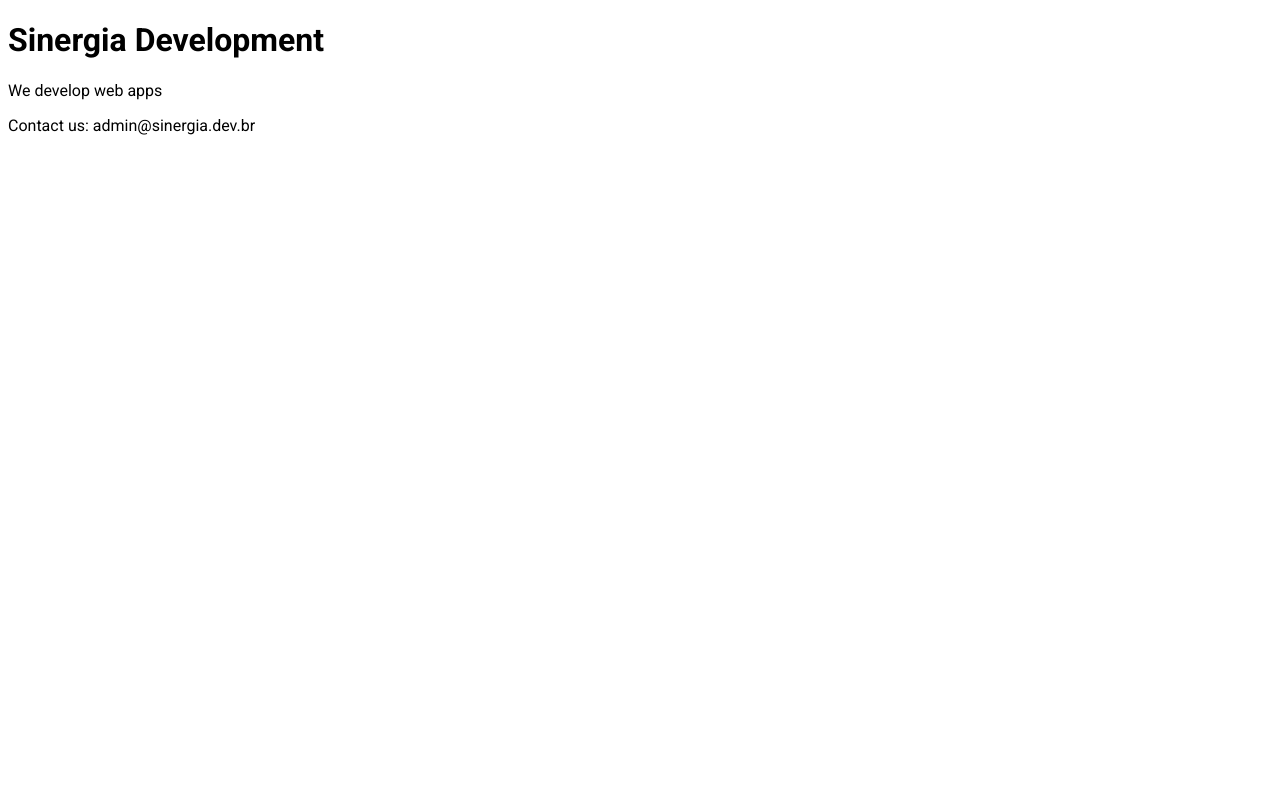
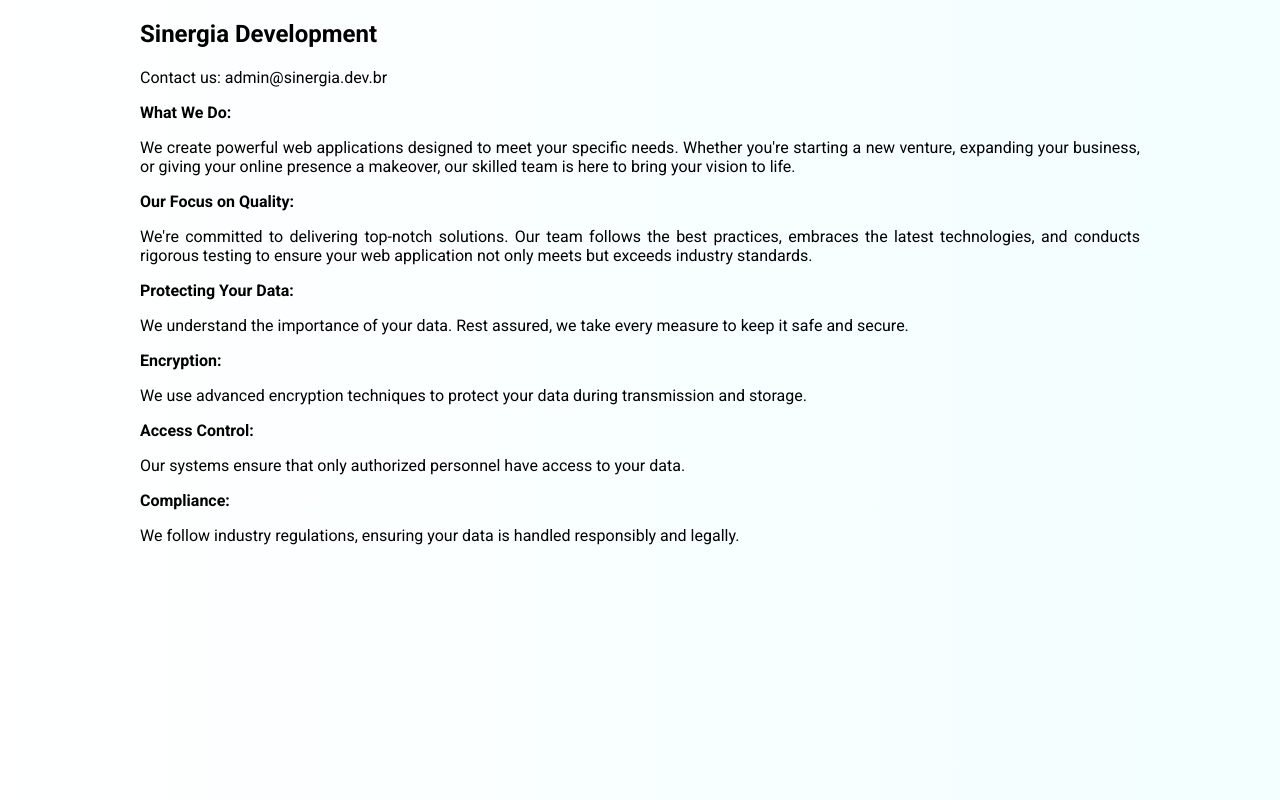
Before and after one commit to pedro-henrique-araujo/sinergia-development, a plain HTML site: page index.html in a window 1280 px wide. Drawn offline with Linux system fonts and the light colour scheme.

Commit message:
update text and add `.gitignore`

```diff
--- a/index.html
+++ b/index.html
@@ -7,14 +7,67 @@
     <style>
       @import url("https://fonts.googleapis.com/css2?family=Roboto:wght@400;500;700&display=swap");
 
-      body {
+      main {
         font-family: "Roboto", sans-serif;
+        height: 100%;
+        width: 100%;
+        position: absolute;
+        box-sizing: border-box;
+        top: 0;
+        left: 0;
+        background: linear-gradient(0.25turn, #ffffff, #f2feff);
+        margin: 0;
+        padding: 0;
+        box-sizing: border-box;
+      }
+
+      section {
+        max-width: 1000px;
+        margin: auto;
+        text-align: justify;
       }
     </style>
   </head>
   <body>
-    <h1>Sinergia Development</h1>
-    <p>We develop web apps</p>
-    <p>Contact us: admin@sinergia.dev.br</p>
+    <main>
+      <section>
+        <h1>Sinergia Development</h1>
+        <p>Contact us: admin@sinergia.dev.br</p>
+        <strong>What We Do:</strong>
+        <p>
+          We create powerful web applications designed to meet your specific
+          needs. Whether you're starting a new venture, expanding your business,
+          or giving your online presence a makeover, our skilled team is here to
+          bring your vision to life.
+        </p>
+        <strong> Our Focus on Quality: </strong>
+        <p>
+          We're committed to delivering top-notch solutions. Our team follows
+          the best practices, embraces the latest technologies, and conducts
+          rigorous testing to ensure your web application not only meets but
+          exceeds industry standards.
+        </p>
+        <strong> Protecting Your Data: </strong>
+        <p>
+          We understand the importance of your data. Rest assured, we take every
+          measure to keep it safe and secure.
+        </p>
+        <strong> Encryption: </strong>
+        <p>
+          We use advanced encryption techniques to protect your data during
+          transmission and storage.
+        </p>
+        <strong> Access Control: </strong>
+        <p>
+          Our systems ensure that only authorized personnel have access to your
+          data.
+        </p>
+        <strong> Compliance: </strong>
+        <p>
+          We follow industry regulations, ensuring your data is handled
+          responsibly and legally.
+        </p>
+      </section>
+    </main>
   </body>
 </html>
```
Also changed, not shown: 1 other file.
